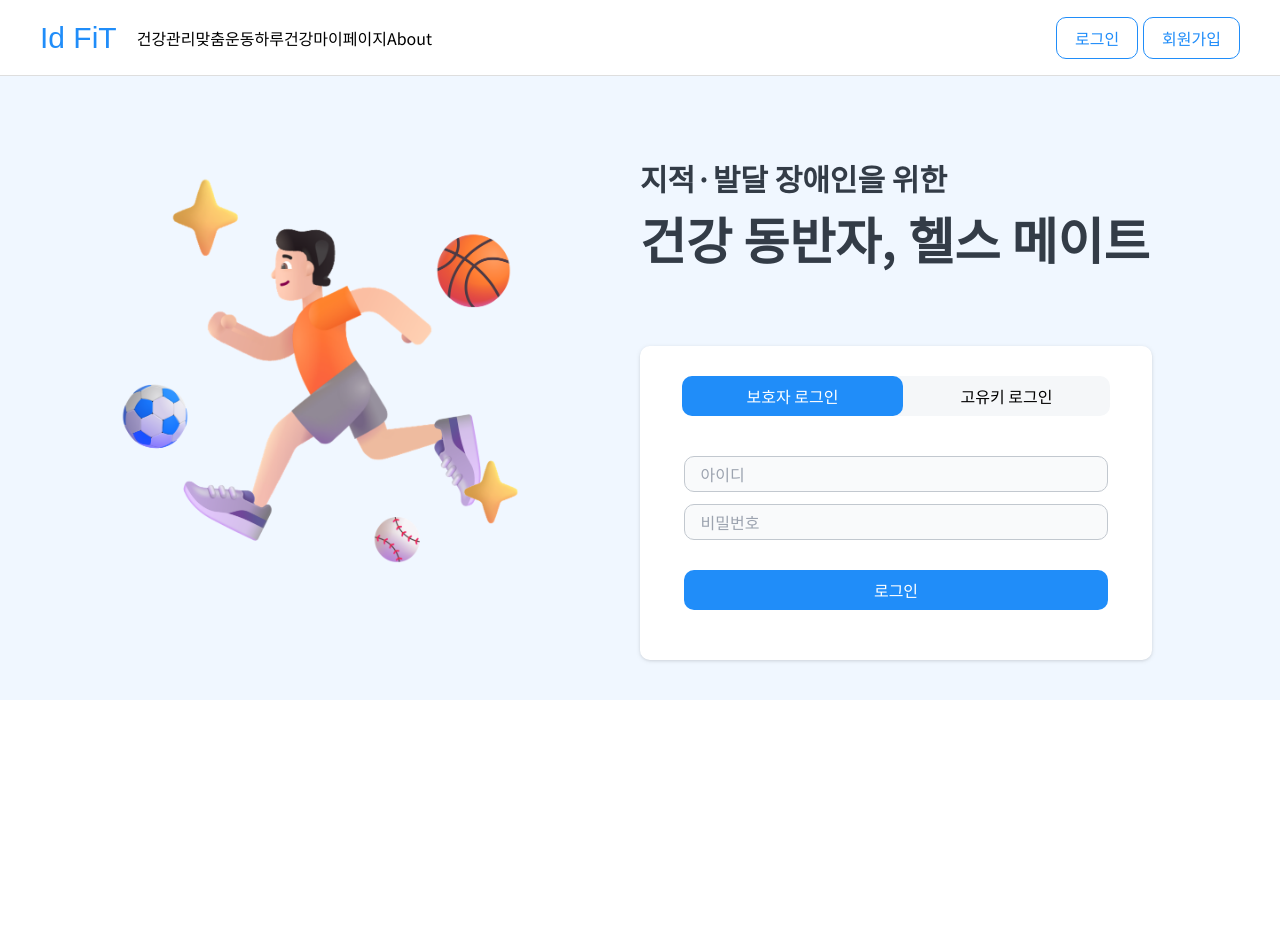
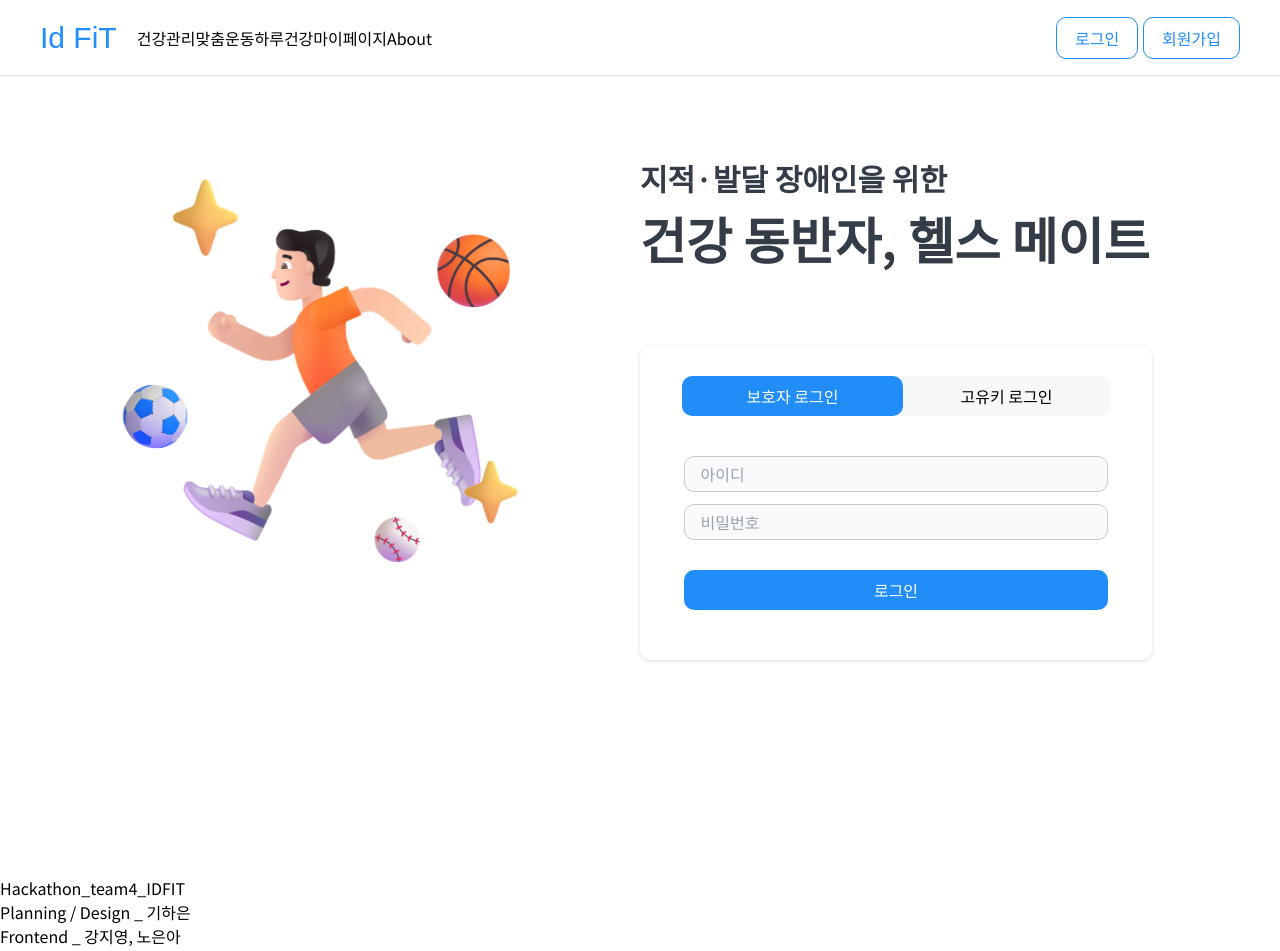
Before and after one commit to SKU-LikeLion12/hackathon_team4_front, a React (Create React App) app: page / in a window 1280 px wide. Shown: the top 951 px of the page. Before the commit the page ends 800 px from the top, so only its background shows below. Built offline with nearby package versions, Linux system fonts and the light colour scheme; a web font is replaced by a local one.

Commit message:
src변경

```diff
--- a/src/App.jsx
+++ b/src/App.jsx
@@ -4,7 +4,9 @@ import {
 	Route,
 	Routes,
 } from "react-router-dom";
-import HomeB from "./pages/Home";
+import Home from "./component/HomeB/BeforeLoginHome";
+import Nav from "./component/Nav";
+import Footer from "./component/Footer";
 import Signup from "./component/HomeB/Signup";
 import SignupChild from "./component/HomeB/SignupChild";
 import SignupKey from "./component/HomeB/SignupKey";
@@ -15,9 +17,10 @@ import Parents from "./pages/Parents";
 function App() {
 	return (
 		<Router>
+			<Nav />
 			<div className='App w-full h-screen'>
 				<Routes>
-					<Route path='/' element={<HomeB />} />
+					<Route path='/' element={<Home />} />
 					<Route path='/Signup' element={<Signup />} />
 					<Route
 						path='/SignupChild'
@@ -35,6 +38,7 @@ function App() {
 					<Route path='/Parents' element={<Parents />} />
 				</Routes>
 			</div>
+			<Footer />
 		</Router>
 	);
 }
--- a/src/component/Footer.jsx
+++ b/src/component/Footer.jsx
@@ -3,7 +3,14 @@ import React from "react";
 export default function Footer() {
 	return (
 		<>
-			<div></div>
+			<div className='bg-white w-full h-full'>
+				<div className='flex flex-col items-start'>
+					<span>Hackathon_team4_IDFIT</span>
+					<span>Planning / Design _ 기하은</span>
+					<span>Frontend _ 강지영, 노은아</span>
+					<span>Backend _ 권민욱, 박준범</span>
+				</div>
+			</div>
 		</>
 	);
 }
--- a/src/component/HomeA/HealthCare.jsx
+++ b/src/component/HomeA/HealthCare.jsx
@@ -4,7 +4,7 @@ import React from "react";
 
 export default function HealthCare() {
 	return (
-		<div className='bg-[#F0F7FF] py-[60px]'>
+		<div className='w-full h-screen bg-[#F0F7FF] py-[60px]'>
 			<div className='flex justify-center mb-[60px]'>
 				<div className='bg-[#208DF9] w-[700px] h-[250px] rounded-[20px]'>
 					dfsa
--- a/src/component/HomeB/HomeBSection.jsx
+++ b/src/component/HomeB/BeforeLoginHome.jsx
@@ -1,52 +1,10 @@
-import axios from "axios";
 import React, {useState} from "react";
-import {useCookies} from "react-cookie";
-import {useNavigate} from "react-router-dom";
 
-export default function Section({
-	handleLogin,
-	input,
-	setPage,
-}) {
-	const navigate = useNavigate();
-	const [, setCookies] = useCookies(["token"]);
+export default function Section() {
 	const [activeForm, setActiveForm] = useState("guardian");
 
-	async function loginGuardian(e) {
-		e.preventDefault();
-		try {
-			const response = await axios.post("/guardianLogin", {
-				id: input.id,
-				pwd: input.pwd,
-			});
-			console.log(response);
-			if (response.status === 200) {
-				setCookies("token", response.data);
-				navigate("/Parents");
-			}
-		} catch (e) {
-			console.log(e);
-		}
-	}
-
-	async function getUserLogin(e) {
-		e.preventDefault();
-		try {
-			const response = await axios.post("/login", {
-				uniqueKey: input.uniqueKey,
-			});
-			console.log(response);
-			if (response.status === 200) {
-				setCookies("token", response.data);
-				setPage("HealthCare");
-			}
-		} catch (e) {
-			console.log(e);
-		}
-	}
-
 	return (
-		<section className='bg-[#F0F7FF] grid grid-cols-1 lg:grid-cols-2 place-content-center pt-[80px] pb-[40px]'>
+		<section className='grid grid-cols-1 lg:grid-cols-2 place-content-center pt-[80px] pb-[40px]'>
 			<img
 				className='pb-[80px] pt-[20px] px-[120px] '
 				src='img/mainpage.png'
@@ -61,7 +19,7 @@ export default function Section({
 						건강 동반자, 헬스 메이트
 					</span>
 				</div>
-				<div className='flex flex-col itmes-center w-[480px] bg-white rounded-[10px] mt-[70px] pt-[30px] pb-[50px] px-[20px] drop-shadow w-[80%]'>
+				<div className='flex flex-col itmes-center w-[500px] bg-white rounded-[10px] mt-[70px] pt-[30px] pb-[50px] px-[20px] drop-shadow w-[80%]'>
 					<div className='flex justify-evenly itmes-center bg-[#F5F7F9] rounded-[10px] mb-[40px] mx-[22px]'>
 						<button
 							className={
@@ -92,10 +50,6 @@ export default function Section({
 									className='w-[90%] bg-[#f9fafb] border-[1px] border-[#c2c8cf] rounded-[10px] px-[16px] py-[5px]'
 									placeholder='아이디'
 									type='text'
-									onChange={(e) =>
-										handleLogin("id", e.target.value)
-									}
-									value={input.id}
 								/>
 							</div>
 							<div className='flex flex-col items-center'>
@@ -103,15 +57,11 @@ export default function Section({
 									className='w-[90%] bg-[#f9fafb] border-[1px] border-[#c2c8cf] rounded-[10px] mt-[12px] mb-[30px] px-[16px] py-[5px]'
 									placeholder='비밀번호'
 									type='password'
-									onChange={(e) =>
-										handleLogin("pwd", e.target.value)
-									}
-									value={input.pwd}
 								/>
 							</div>
 							<div className='flex flex-col items-center'>
 								<button
-									onClick={(e) => loginGuardian(e)}
+									to='/HomeA'
 									className='flex items-center justify-center w-[90%] h-[40px] rounded-[10px] bg-[#208df9] text-white font-medium'
 								>
 									로그인
@@ -127,15 +77,11 @@ export default function Section({
 									className='w-[90%] bg-[#f9fafb] border-[1px] border-[#c2c8cf] rounded-[10px] mt-[12px] mb-[30px] px-[16px] py-[5px]'
 									placeholder='고유키'
 									type='text'
-									onChange={(e) =>
-										handleLogin("uniqueKey", e.target.value)
-									}
-									value={input.uniqueKey}
 								/>
 							</div>
 							<div className='flex flex-col items-center'>
 								<button
-									onClick={(e) => getUserLogin(e)}
+									to='/HomeA'
 									className='flex items-center justify-center w-[90%] h-[40px] rounded-[10px] bg-[#208df9] text-white font-medium'
 								>
 									로그인
--- a/src/pages/Home.jsx
+++ /dev/null
@@ -1,45 +0,0 @@
-import React, {useEffect, useState} from "react";
-import Nav from "../component/Nav";
-import Section from "../component/HomeB/HomeBSection";
-import HealthCare from "../component/HomeA/HealthCare";
-
-export default function HomeB() {
-	const [page, setPage] = useState("default");
-	const [input, setInput] = useState({
-		id: "",
-		pwd: "",
-		uniqueKey: "",
-	});
-
-	const handleLogin = (sort, value) => {
-		setInput((prev) => ({
-			...prev,
-			[sort]: value,
-		}));
-	};
-
-	const componentMap = {
-		HealthCare: <HealthCare />,
-		default: (
-			<Section
-				handleLogin={handleLogin}
-				input={input}
-				setPage={setPage}
-			/>
-		),
-	};
-
-	const componentToShow = componentMap[page];
-
-	useEffect(() => {
-		console.log("input: ", input);
-	}, [input]);
-	return (
-		<>
-			<div className='Home'>
-				<Nav setPage={setPage} />
-				{componentToShow}
-			</div>
-		</>
-	);
-}
```
